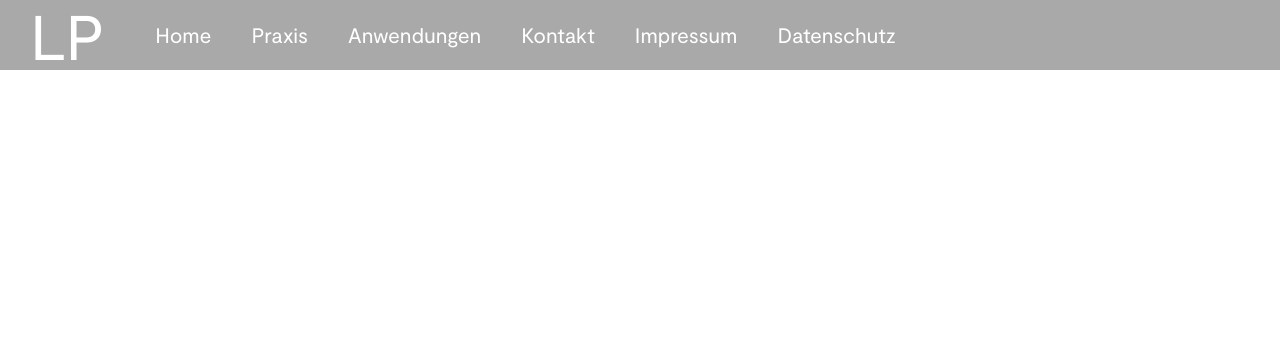
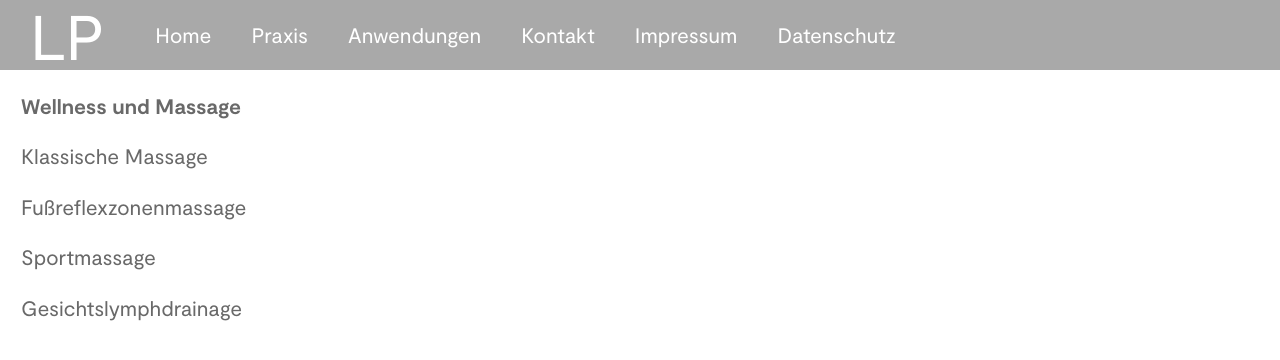
Before and after one commit to loehr-physiotherapie/loehr-physiotherapie.github.io, a Jekyll site: the page built from wellnessundmassage.md, in a window 1280 px wide. Shown: the top 360 px of the page. Built offline with Jekyll 4.4.1, drawn with Linux system fonts in a browser that asks for light colours.

Commit message:
Updated 'wellnessundmassage.md' via CloudCannon

```diff
--- a/wellnessundmassage.md
+++ b/wellnessundmassage.md
@@ -3,3 +3,13 @@ layout: default
 title: Wellness und Massage
 permalink: /wellnessundmassage/
 ---
+
+**Wellness und Massage**
+
+Klassische Massage
+
+Fu&szlig;reflexzonenmassage
+
+Sportmassage
+
+Gesichtslymphdrainage
```
